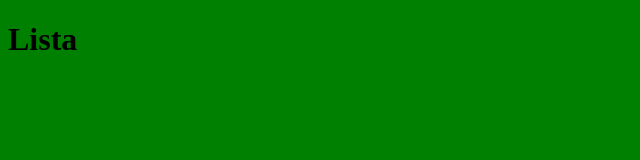
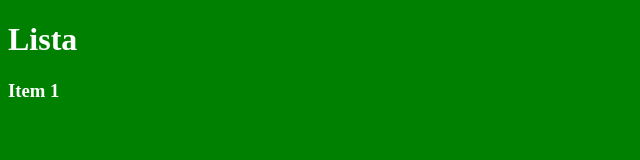
Before and after one commit to vitorjkim/aula2, a plain HTML site: page index.html in a window 1280 px wide. Shown: the whole page, without its empty margins (0-640 px from the left). Drawn offline with Linux system fonts and the light colour scheme.

Commit message:
editando, adicionando Item 1 a lista e mudando a cor da fonte

```diff
--- a/estilo.css
+++ b/estilo.css
@@ -1,3 +1,4 @@
 body {
     background-color: green;
+    color: white;
 }
--- a/index.html
+++ b/index.html
@@ -8,5 +8,6 @@
 </head>
 <body>
     <h1>Lista</h1>
+    <h3>Item 1</h3>
 </body>
 </html>
```
